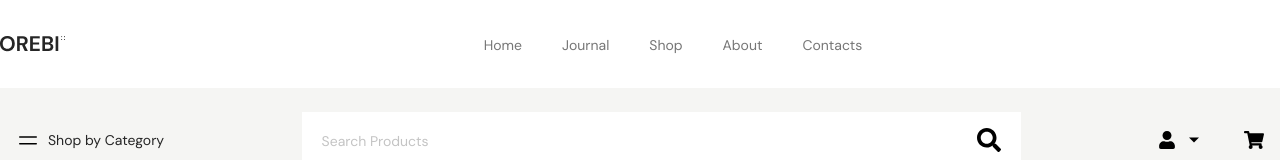
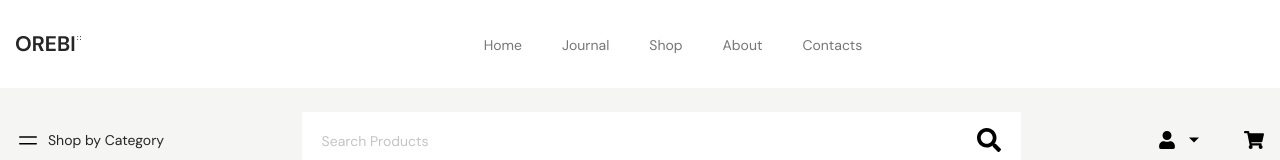
Before and after one commit to karmakarCoder/Ecommerce, a React (Vite) app: page / in a window 1280 px wide. Shown: the top 160 px of the page. Built offline with nearby package versions, Linux system fonts and the light colour scheme.

Commit message:
modified

```diff
--- a/src/Common/Header.jsx
+++ b/src/Common/Header.jsx
@@ -53,7 +53,7 @@ const Header = () => {
 
   return (
     <>
-      <div className="bg-white">
+      <div className="bg-white px-4">
         <div className="container">
           <div className="relative flex items-center py-8 justify-between px-4 lg:px-0">
             <div>
```
